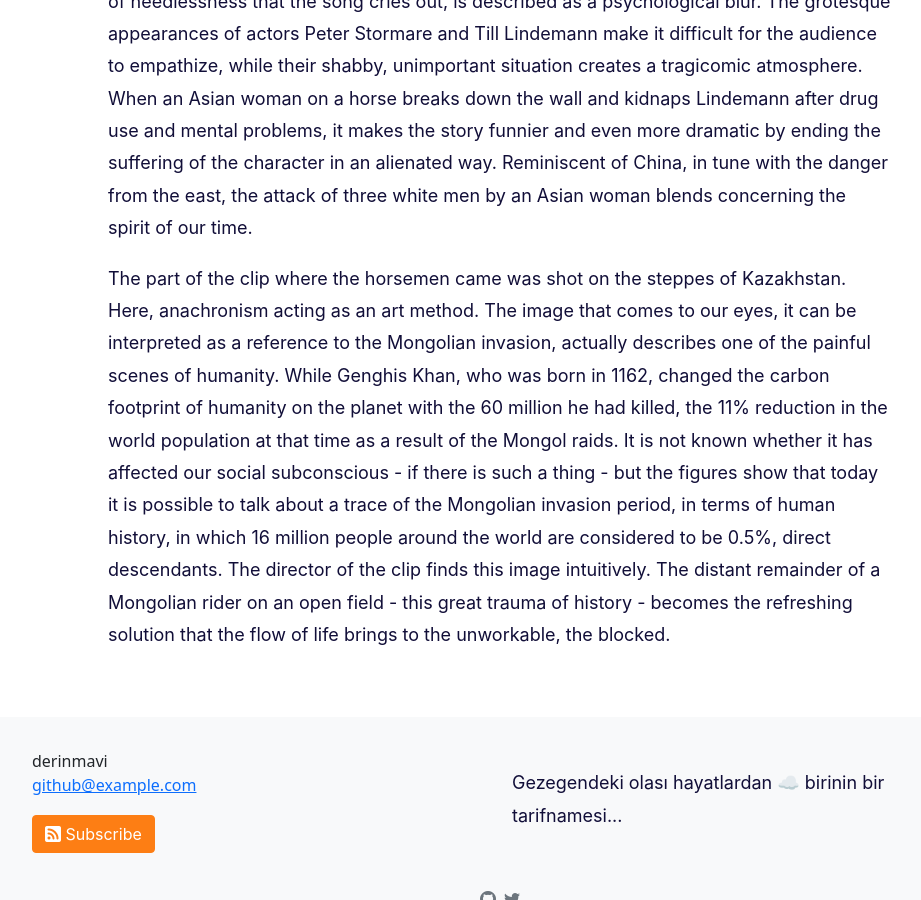
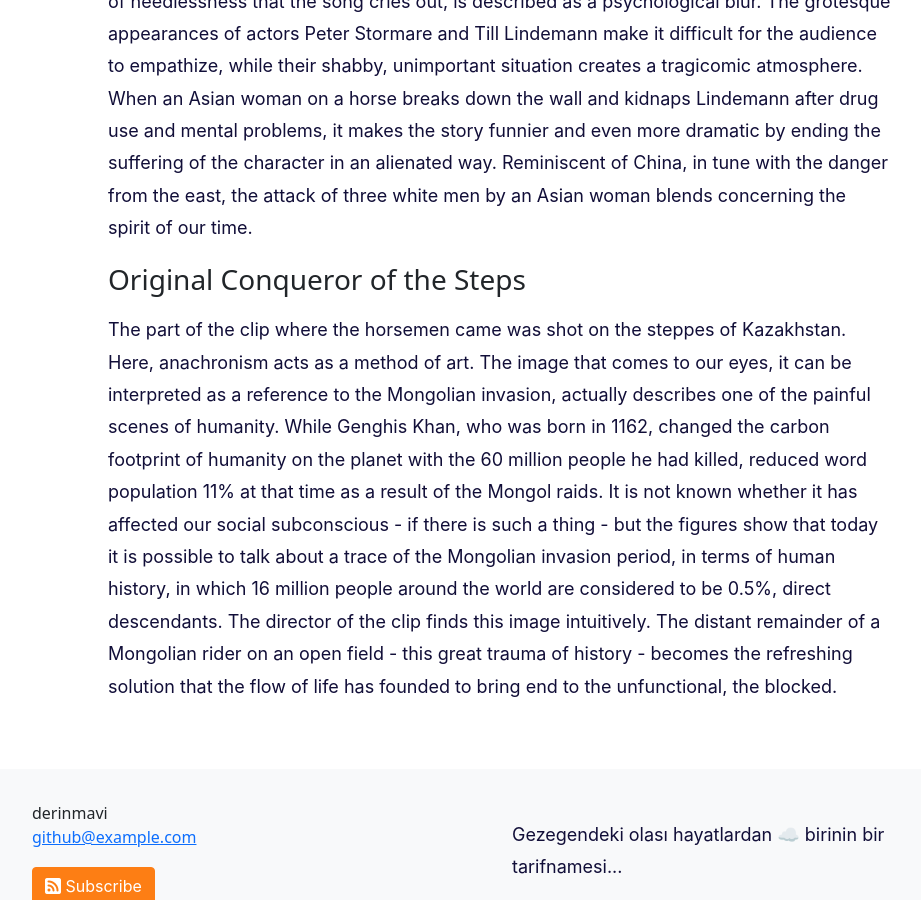
Before and after one commit to tozbulut/derinmavi.io, a Jekyll site: the page built from _posts/2022-02-02-acik-alanda-bir-mogol-atlisi.md, in a window 1280 px wide and 900 px high, scrolled down 594 px. Shown: the whole window, without its empty margins (140-1061 px from the left). Built offline with Jekyll 4.4.1, drawn with Linux system fonts in a browser that asks for light colours.

Commit message:
Update 2022-02-02-acik-alanda-bir-mogol-atlisi.md

```diff
--- a/_posts/2022-02-02-acik-alanda-bir-mogol-atlisi.md
+++ b/_posts/2022-02-02-acik-alanda-bir-mogol-atlisi.md
@@ -9,4 +9,6 @@ Till Lindemann, a member of the Rammstein music group has a side project called
 
 In Lindemann Steh Auf's clip taken from a dream sequence, as the audience, we see this whole situation through the eyes of the lethargic and blocked. Wake up! The sleep, the state of heedlessness that the song cries out, is described as a psychological blur. The grotesque appearances of actors Peter Stormare and Till Lindemann make it difficult for the audience to empathize, while their shabby, unimportant situation creates a tragicomic atmosphere. When an Asian woman on a horse breaks down the wall and kidnaps Lindemann after drug use and mental problems, it makes the story funnier and even more dramatic by ending the suffering of the character in an alienated way. Reminiscent of China, in tune with the danger from the east, the attack of three white men by an Asian woman blends concerning the spirit of our time.
 
-The part of the clip where the horsemen came was shot on the steppes of Kazakhstan. Here, anachronism acting as an art method. The image that comes to our eyes, it can be interpreted as a reference to the Mongolian invasion, actually describes one of the painful scenes of humanity. While Genghis Khan, who was born in 1162, changed the carbon footprint of humanity on the planet with the 60 million he had killed, the 11% reduction in the world population at that time as a result of the Mongol raids. It is not known whether it has affected our social subconscious - if there is such a thing - but the figures show that today it is possible to talk about a trace of the Mongolian invasion period, in terms of human history, in which 16 million people around the world are considered to be 0.5%, direct descendants. The director of the clip finds this image intuitively. The distant remainder of a Mongolian rider on an open field - this great trauma of history - becomes the refreshing solution that the flow of life brings to the unworkable, the blocked.
+### Original Conqueror of the Steps
+
+The part of the clip where the horsemen came was shot on the steppes of Kazakhstan. Here, anachronism acts as a method of art. The image that comes to our eyes, it can be interpreted as a reference to the Mongolian invasion, actually describes one of the painful scenes of humanity. While Genghis Khan, who was born in 1162, changed the carbon footprint of humanity on the planet with the 60 million people he had killed, reduced word population 11% at that time as a result of the Mongol raids. It is not known whether it has affected our social subconscious - if there is such a thing - but the figures show that today it is possible to talk about a trace of the Mongolian invasion period, in terms of human history, in which 16 million people around the world are considered to be 0.5%, direct descendants. The director of the clip finds this image intuitively. The distant remainder of a Mongolian rider on an open field - this great trauma of history - becomes the refreshing solution that the flow of life has founded to bring end to the unfunctional, the blocked.
```
